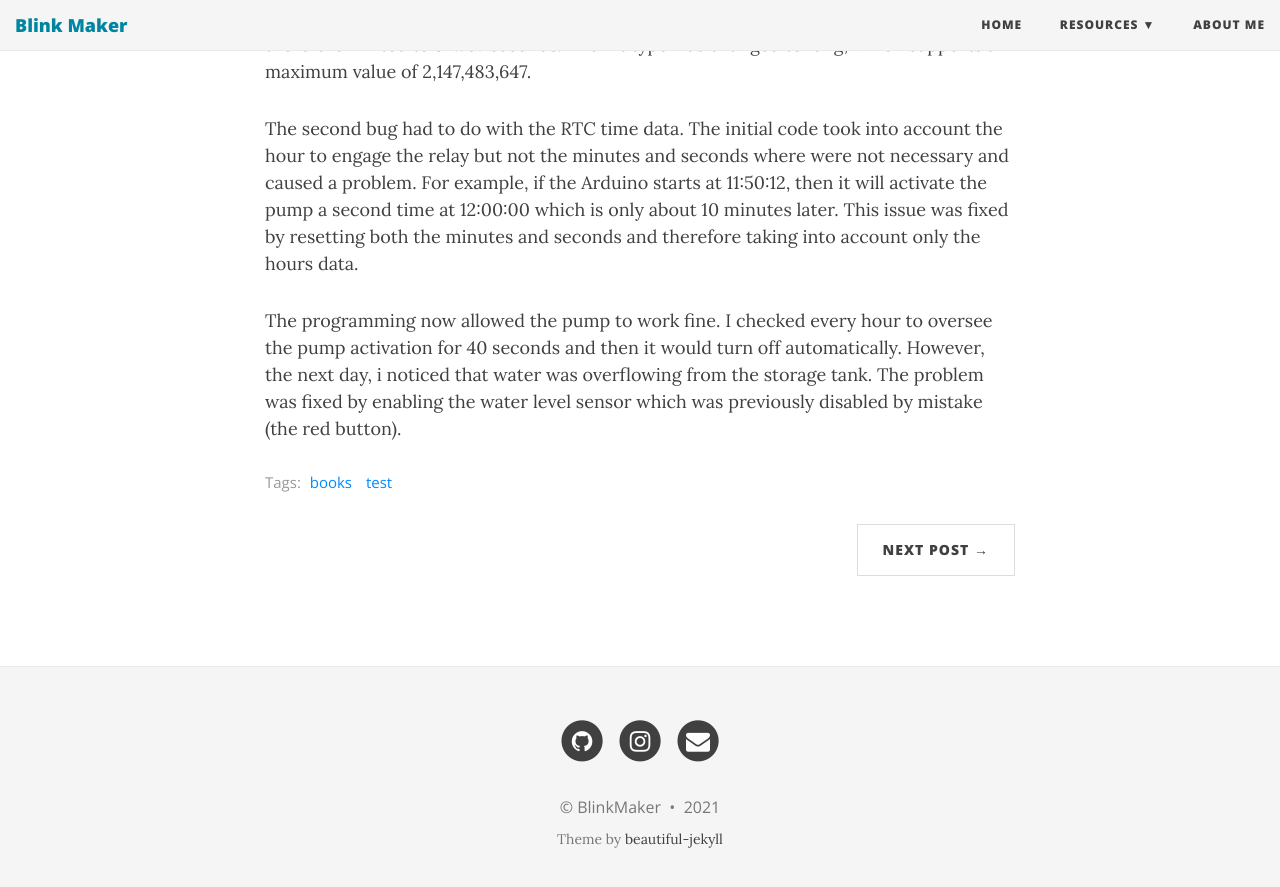
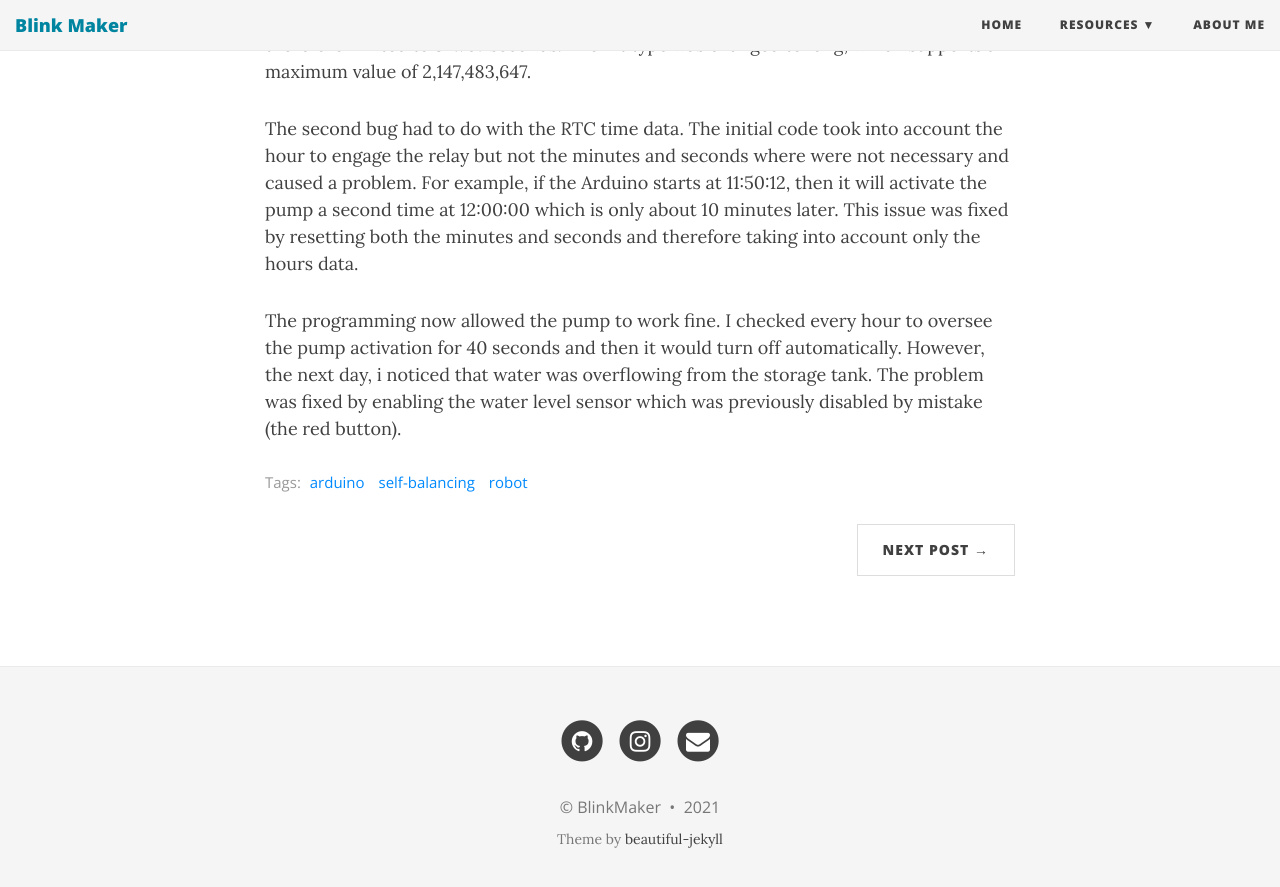
Before and after one commit to blinkmaker/blinkmaker.github.io, a Jekyll site: the page built from _posts/2019-02-22-pisabot.md, in a window 1280 px wide and 900 px high, scrolled down 949 px. Shown: the top 887 px of the window. Built offline with Jekyll 4.4.1, drawn with Linux system fonts in a browser that asks for light colours; nearby versions of some CDN libraries.

Commit message:
Update 2019-02-22-pisabot.md

```diff
--- a/_posts/2019-02-22-pisabot.md
+++ b/_posts/2019-02-22-pisabot.md
@@ -3,7 +3,7 @@ layout: post
 title: PisaBot
 subtitle: A single motor two-wheels self-balancing robot
 bigimg: /img/path.jpg
-tags: [books, test]
+tags: [arduino, self-balancing, robot]
 ---
 
 The water pump on the Algarve Fab Farm takes water from the well on the property and fills up a tank for consumption around the farm at any time. But due to water shortages, the pump needs to be turned on for a short time regularly instead of waiting until the tank is almost empty and then doing full refills. Usually, to deal with this issue, the pump is turned on manually for about 30 to 40 seconds every hour. This can become quite cumbersome, so a better way is to automate the entire process.
```
